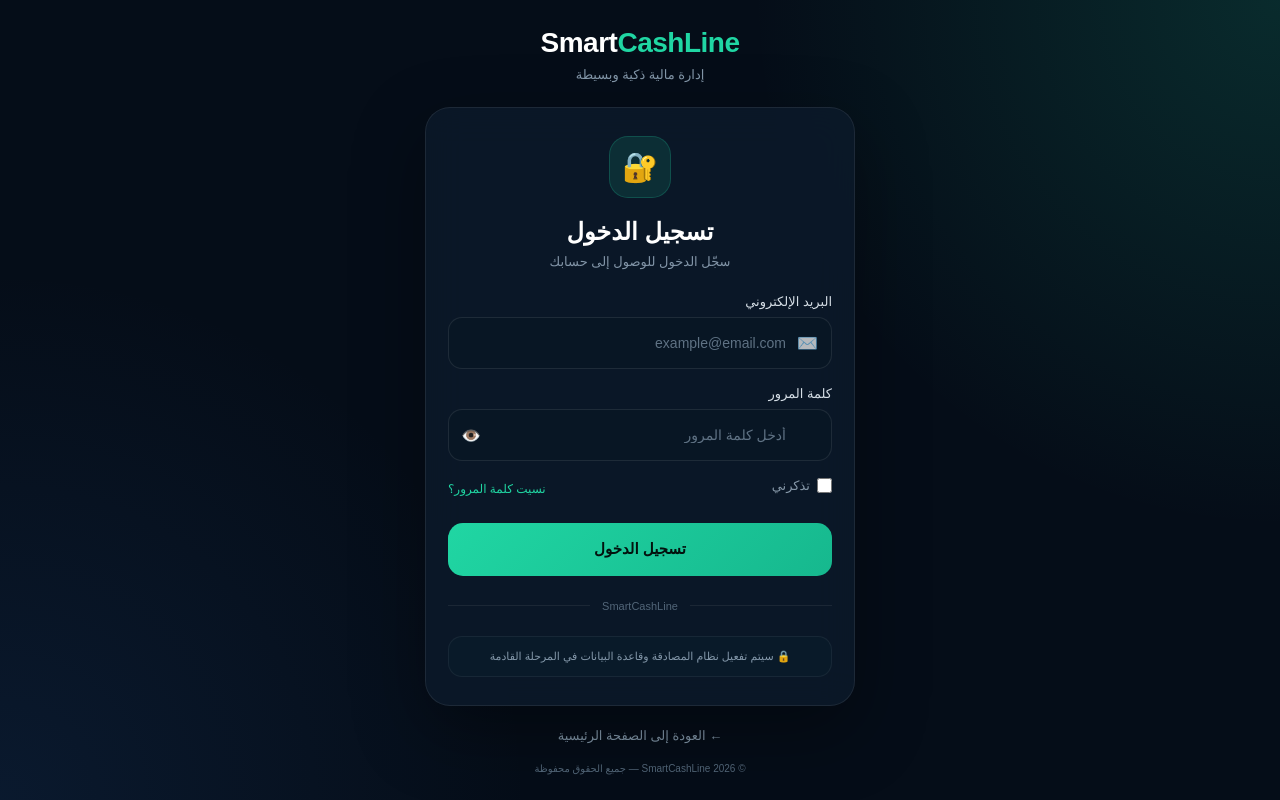
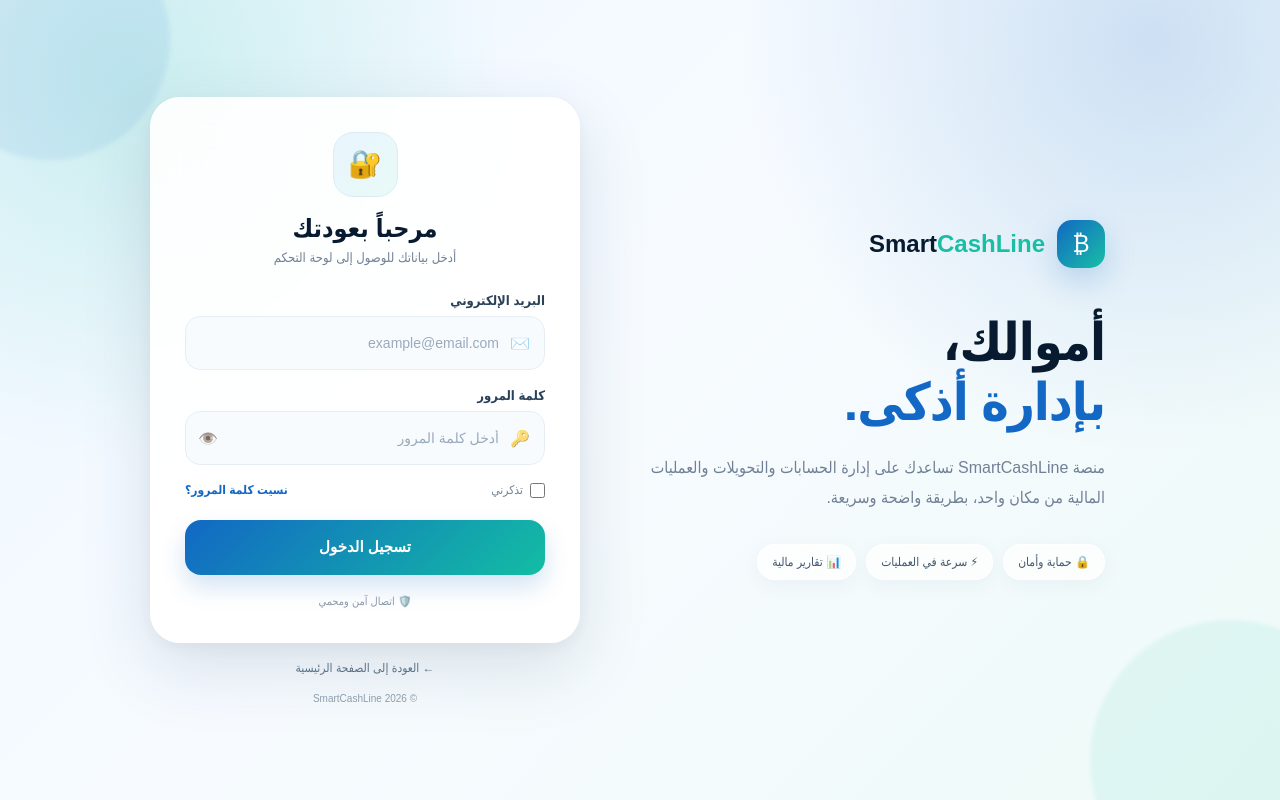
Before and after one commit to Nawrasss200/smartcashline, a Flask app: page /login in a window 1280 px wide. Run offline with Flask 3, Linux system fonts and the light colour scheme.

Commit message:
Update login.html

```diff
--- a/templates/templates/login.html
+++ b/templates/templates/login.html
@@ -7,6 +7,16 @@
     <title>SmartCashLine | تسجيل الدخول</title>
 
     <style>
+        :root {
+            --navy: #071a2f;
+            --blue: #1268c4;
+            --cyan: #18bfa5;
+            --text: #10253f;
+            --muted: #718096;
+            --white: #ffffff;
+            --border: #e6edf5;
+        }
+
         * {
             box-sizing: border-box;
             margin: 0;
@@ -15,139 +25,230 @@
 
         body {
             min-height: 100vh;
-            font-family: Arial, sans-serif;
+            font-family: Arial, "Tahoma", sans-serif;
+            color: var(--text);
             background:
-                radial-gradient(circle at top right, rgba(32,214,163,.15), transparent 35%),
-                radial-gradient(circle at bottom left, rgba(40,100,180,.14), transparent 35%),
-                #050d18;
-            color: #fff;
+                radial-gradient(circle at 10% 10%, rgba(24,191,165,.18), transparent 28%),
+                radial-gradient(circle at 90% 5%, rgba(18,104,196,.18), transparent 30%),
+                linear-gradient(135deg, #eef7ff 0%, #f7fbff 48%, #eefaf8 100%);
             display: flex;
             align-items: center;
             justify-content: center;
-            padding: 20px;
+            padding: 25px;
+            overflow-x: hidden;
         }
 
-        .login-wrapper {
+        /* زخارف الخلفية */
+
+        body::before,
+        body::after {
+            content: "";
+            position: fixed;
+            border-radius: 50%;
+            filter: blur(2px);
+            pointer-events: none;
+            z-index: 0;
+        }
+
+        body::before {
+            width: 240px;
+            height: 240px;
+            background: rgba(18,104,196,.08);
+            top: -80px;
+            left: -70px;
+        }
+
+        body::after {
+            width: 280px;
+            height: 280px;
+            background: rgba(24,191,165,.08);
+            bottom: -100px;
+            right: -90px;
+        }
+
+        .page {
+            position: relative;
+            z-index: 1;
             width: 100%;
-            max-width: 430px;
+            max-width: 980px;
+            display: grid;
+            grid-template-columns: 1fr 430px;
+            gap: 35px;
+            align-items: center;
+        }
+
+        /* الجانب التعريفي */
+
+        .intro {
+            padding: 25px;
         }
 
         .brand {
-            text-align: center;
-            margin-bottom: 25px;
+            display: flex;
+            align-items: center;
+            gap: 12px;
+            margin-bottom: 45px;
         }
 
-        .logo {
-            font-size: 28px;
-            font-weight: 800;
-            letter-spacing: -.5px;
-        }
-
-        .logo span {
-            color: #20d6a3;
-        }
-
-        .brand p {
-            color: #8498aa;
-            font-size: 13px;
-            margin-top: 8px;
-        }
-
-        .login-card {
-            background: rgba(12, 26, 42, .88);
-            border: 1px solid rgba(255,255,255,.08);
-            border-radius: 25px;
-            padding: 28px 22px;
-            box-shadow: 0 25px 70px rgba(0,0,0,.35);
-            backdrop-filter: blur(18px);
-        }
-
-        .icon {
-            width: 62px;
-            height: 62px;
-            margin: 0 auto 20px;
-            border-radius: 19px;
-            background: rgba(32,214,163,.12);
-            border: 1px solid rgba(32,214,163,.2);
+        .brand-icon {
+            width: 48px;
+            height: 48px;
+            border-radius: 15px;
+            background: linear-gradient(135deg, var(--blue), var(--cyan));
+            color: white;
             display: flex;
             align-items: center;
             justify-content: center;
-            font-size: 29px;
+            font-size: 23px;
+            box-shadow: 0 12px 30px rgba(18,104,196,.22);
         }
 
-        h1 {
-            text-align: center;
+        .brand-name {
             font-size: 24px;
-            margin-bottom: 8px;
+            font-weight: 900;
+            color: var(--navy);
         }
 
-        .subtitle {
+        .brand-name span {
+            color: var(--cyan);
+        }
+
+        .intro h2 {
+            font-size: clamp(34px, 5vw, 52px);
+            line-height: 1.15;
+            color: var(--navy);
+            margin-bottom: 20px;
+            letter-spacing: -1px;
+        }
+
+        .intro h2 span {
+            color: var(--blue);
+        }
+
+        .intro p {
+            max-width: 500px;
+            color: var(--muted);
+            font-size: 16px;
+            line-height: 1.9;
+        }
+
+        .features {
+            margin-top: 30px;
+            display: flex;
+            flex-wrap: wrap;
+            gap: 10px;
+        }
+
+        .feature {
+            background: rgba(255,255,255,.75);
+            border: 1px solid rgba(255,255,255,.9);
+            padding: 10px 14px;
+            border-radius: 50px;
+            color: #40566d;
+            font-size: 12px;
+            box-shadow: 0 5px 20px rgba(31,61,90,.05);
+        }
+
+        /* بطاقة الدخول */
+
+        .login-card {
+            background: rgba(255,255,255,.92);
+            border: 1px solid rgba(255,255,255,.95);
+            border-radius: 30px;
+            padding: 34px;
+            box-shadow:
+                0 25px 70px rgba(24,55,88,.13),
+                0 5px 20px rgba(24,55,88,.05);
+            backdrop-filter: blur(20px);
+        }
+
+        .card-top {
             text-align: center;
-            color: #8295a8;
+            margin-bottom: 28px;
+        }
+
+        .login-icon {
+            width: 65px;
+            height: 65px;
+            margin: 0 auto 17px;
+            border-radius: 20px;
+            background: linear-gradient(135deg, #e9f5ff, #e8faf6);
+            border: 1px solid #dcecf7;
+            display: flex;
+            align-items: center;
+            justify-content: center;
+            font-size: 27px;
+        }
+
+        .card-top h1 {
+            color: var(--navy);
+            font-size: 25px;
+            margin-bottom: 7px;
+        }
+
+        .card-top p {
+            color: var(--muted);
             font-size: 13px;
-            margin-bottom: 25px;
         }
 
         .field {
-            margin-bottom: 17px;
+            margin-bottom: 18px;
         }
 
-        label {
+        .field label {
             display: block;
             margin-bottom: 8px;
+            color: #294159;
             font-size: 13px;
-            color: #d5dee6;
+            font-weight: 700;
         }
 
-        .input-wrapper {
+        .input-box {
             position: relative;
         }
 
-        .input-icon {
+        .input-box .icon {
             position: absolute;
-            right: 14px;
+            right: 15px;
             top: 50%;
             transform: translateY(-50%);
-            font-size: 17px;
-            opacity: .7;
+            font-size: 16px;
+            opacity: .65;
         }
 
         input {
             width: 100%;
-            height: 52px;
-            padding: 0 45px 0 14px;
-            border: 1px solid rgba(255,255,255,.09);
-            border-radius: 14px;
+            height: 54px;
+            border: 1px solid var(--border);
+            background: #f8fbfe;
+            border-radius: 15px;
+            padding: 0 45px 0 48px;
+            color: var(--text);
+            font-size: 14px;
             outline: none;
-            background: #081624;
-            color: #fff;
-            font-size: 14px;
             transition: .2s;
         }
 
         input::placeholder {
-            color: #5f7284;
+            color: #9aaabd;
         }
 
         input:focus {
-            border-color: #20d6a3;
-            box-shadow: 0 0 0 3px rgba(32,214,163,.08);
+            background: white;
+            border-color: #56b8d9;
+            box-shadow: 0 0 0 4px rgba(24,191,165,.08);
         }
 
-        .password-wrapper input {
-            padding-left: 48px;
-        }
-
-        .show-password {
+        .password-toggle {
             position: absolute;
             left: 13px;
             top: 50%;
             transform: translateY(-50%);
             border: 0;
             background: transparent;
-            color: #8093a5;
             cursor: pointer;
             font-size: 16px;
+            opacity: .65;
         }
 
         .options {
@@ -155,107 +256,137 @@
             justify-content: space-between;
             align-items: center;
             margin: 4px 0 22px;
-            font-size: 12px;
         }
 
         .remember {
             display: flex;
             align-items: center;
             gap: 7px;
-            color: #8799aa;
+            color: #73849a;
+            font-size: 12px;
         }
 
         .remember input {
             width: 15px;
             height: 15px;
-            accent-color: #20d6a3;
+            padding: 0;
+            accent-color: var(--cyan);
         }
 
         .forgot {
-            color: #20d6a3;
+            color: var(--blue);
             text-decoration: none;
+            font-size: 12px;
+            font-weight: 700;
         }
 
         .login-btn {
             width: 100%;
-            height: 53px;
-            border: none;
-            border-radius: 15px;
-            background: linear-gradient(135deg, #20d6a3, #16b88e);
-            color: #03120e;
+            height: 55px;
+            border: 0;
+            border-radius: 16px;
+            cursor: pointer;
+            color: white;
             font-size: 15px;
             font-weight: 800;
-            cursor: pointer;
+            background: linear-gradient(135deg, #1268c4, #13bda3);
+            box-shadow: 0 12px 25px rgba(18,104,196,.18);
             transition: .2s;
         }
 
         .login-btn:hover {
-            transform: translateY(-1px);
-            box-shadow: 0 10px 25px rgba(32,214,163,.18);
+            transform: translateY(-2px);
+            box-shadow: 0 15px 30px rgba(18,104,196,.24);
         }
 
         .login-btn:active {
-            transform: scale(.99);
+            transform: translateY(0);
         }
 
-        .divider {
+        .security {
             display: flex;
+            justify-content: center;
             align-items: center;
-            gap: 12px;
-            color: #526679;
+            gap: 6px;
+            margin-top: 20px;
+            color: #8a99a9;
             font-size: 11px;
-            margin: 24px 0;
-        }
-
-        .divider::before,
-        .divider::after {
-            content: "";
-            flex: 1;
-            height: 1px;
-            background: rgba(255,255,255,.07);
-        }
-
-        .demo {
-            background: #091a29;
-            border: 1px solid rgba(255,255,255,.06);
-            border-radius: 14px;
-            padding: 13px;
-            text-align: center;
-            color: #8397a9;
-            font-size: 11px;
-        }
-
-        .demo strong {
-            color: #20d6a3;
         }
 
         .back {
             display: block;
             text-align: center;
-            margin-top: 22px;
-            color: #8195a7;
+            color: #60758a;
             text-decoration: none;
-            font-size: 13px;
+            font-size: 12px;
+            margin-top: 18px;
         }
 
         .back:hover {
-            color: #20d6a3;
+            color: var(--blue);
         }
 
         .footer {
             text-align: center;
-            color: #536779;
+            color: #91a0ae;
             font-size: 10px;
-            margin-top: 20px;
+            margin-top: 18px;
         }
 
-        @media (max-width: 360px) {
+        @media (max-width: 800px) {
+
+            body {
+                padding: 18px;
+            }
+
+            .page {
+                display: block;
+                max-width: 480px;
+            }
+
+            .intro {
+                padding: 5px 5px 25px;
+                text-align: center;
+            }
+
+            .brand {
+                justify-content: center;
+                margin-bottom: 25px;
+            }
+
+            .intro h2 {
+                font-size: 31px;
+                margin-bottom: 10px;
+            }
+
+            .intro p {
+                font-size: 13px;
+                line-height: 1.7;
+            }
+
+            .features {
+                justify-content: center;
+                margin-top: 18px;
+            }
+
+            .login-card {
+                padding: 27px 21px;
+                border-radius: 25px;
+            }
+        }
+
+        @media (max-width: 380px) {
+
+            .intro h2 {
+                font-size: 27px;
+            }
+
+            .features {
+                display: none;
+            }
+
             .login-card {
                 padding: 23px 17px;
-            }
-
-            .logo {
-                font-size: 24px;
             }
         }
     </style>
@@ -263,69 +394,123 @@
 
 <body>
 
-<div class="login-wrapper">
+<div class="page">
+
+    <!-- التعريف -->
+
+    <section class="intro">
 
         <div class="brand">
-        <div class="logo">
+            <div class="brand-icon">₿</div>
+
+            <div class="brand-name">
                 Smart<span>CashLine</span>
             </div>
-        <p>إدارة مالية ذكية وبسيطة</p>
         </div>
+
+        <h2>
+            أموالك،
+            <br>
+            <span>بإدارة أذكى.</span>
+        </h2>
+
+        <p>
+            منصة SmartCashLine تساعدك على إدارة الحسابات
+            والتحويلات والعمليات المالية من مكان واحد،
+            بطريقة واضحة وسريعة.
+        </p>
+
+        <div class="features">
+            <div class="feature">🔒 حماية وأمان</div>
+            <div class="feature">⚡ سرعة في العمليات</div>
+            <div class="feature">📊 تقارير مالية</div>
+        </div>
+
+    </section>
+
+
+    <!-- تسجيل الدخول -->
+
+    <section>
 
         <div class="login-card">
 
-        <div class="icon">🔐</div>
+            <div class="card-top">
 
-        <h1>تسجيل الدخول</h1>
+                <div class="login-icon">
+                    🔐
+                </div>
 
-        <p class="subtitle">
-            سجّل الدخول للوصول إلى حسابك
+                <h1>مرحباً بعودتك</h1>
+
+                <p>
+                    أدخل بياناتك للوصول إلى لوحة التحكم
                 </p>
+
+            </div>
+
 
             <form onsubmit="login(event)">
 
                 <div class="field">
-                <label for="email">البريد الإلكتروني</label>
 
-                <div class="input-wrapper">
-                    <span class="input-icon">✉️</span>
+                    <label for="email">
+                        البريد الإلكتروني
+                    </label>
+
+                    <div class="input-box">
+
+                        <span class="icon">✉️</span>
 
                         <input
+                            id="email"
                             type="email"
-                        id="email"
                             placeholder="example@email.com"
                             required
                         >
-                </div>
+
                     </div>
 
+                </div>
+
+
                 <div class="field">
-                <label for="password">كلمة المرور</label>
 
-                <div class="input-wrapper password-wrapper">
+                    <label for="password">
+                        كلمة المرور
+                    </label>
+
+                    <div class="input-box">
+
+                        <span class="icon">🔑</span>
 
                         <input
+                            id="password"
                             type="password"
-                        id="password"
                             placeholder="أدخل كلمة المرور"
                             required
                         >
 
                         <button
                             type="button"
-                        class="show-password"
+                            class="password-toggle"
                             onclick="togglePassword()"
                             id="eye"
                         >👁️</button>
 
                     </div>
+
                 </div>
+
 
                 <div class="options">
 
                     <label class="remember">
+
                         <input type="checkbox">
+
                         تذكرني
+
                     </label>
 
                     <a href="#" class="forgot">
@@ -334,31 +519,36 @@
 
                 </div>
 
-            <button class="login-btn" type="submit">
+
+                <button
+                    type="submit"
+                    class="login-btn"
+                >
                     تسجيل الدخول
                 </button>
 
             </form>
 
-        <div class="divider">
-            SmartCashLine
-        </div>
 
-        <div class="demo">
-            🔒 سيتم تفعيل نظام المصادقة وقاعدة البيانات في المرحلة القادمة
+            <div class="security">
+                🛡️ اتصال آمن ومحمي
             </div>
 
         </div>
+
 
         <a href="/" class="back">
             ← العودة إلى الصفحة الرئيسية
         </a>
 
         <div class="footer">
-        © 2026 SmartCashLine — جميع الحقوق محفوظة
+            © 2026 SmartCashLine
         </div>
 
+    </section>
+
 </div>
+
 
 <script>
 
@@ -368,20 +558,23 @@
     const eye = document.getElementById("eye");
 
     if (password.type === "password") {
+
         password.type = "text";
         eye.textContent = "🙈";
+
     } else {
+
         password.type = "password";
         eye.textContent = "👁️";
+
+    }
 }
 
-}
 
 function login(event) {
 
     event.preventDefault();
 
-    // مؤقتًا، إلى أن نضيف نظام المستخدمين الحقيقي
     window.location.href = "/dashboard";
 
 }
```
Lines whose indentation alone changed are shown as unchanged.
